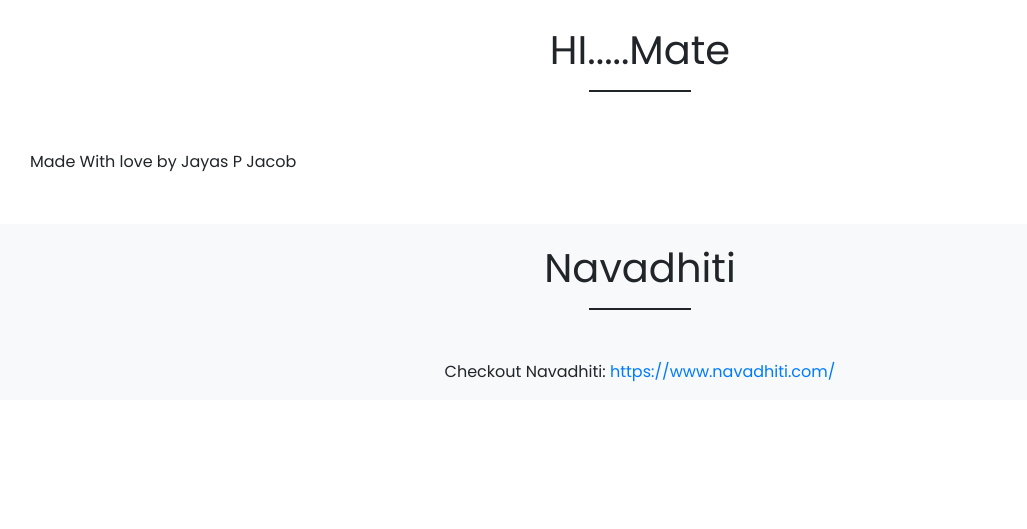
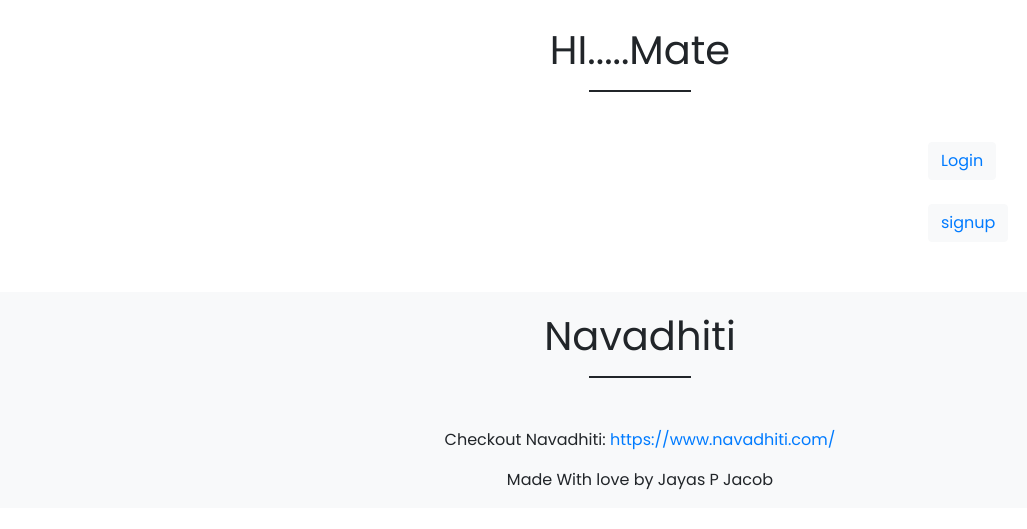
Before and after one commit to jayasjacob/Navadhiti_note_App, a Django app: template accounts/templates/index.html in a window 1280 px wide. Shown: the part 56-585 px from the top of the page, without its empty margins (0-1027 px from the left). Run offline with Django 3.2, Linux system fonts and the light colour scheme; the template is opened without the code that fills it, so the values that code supplies are empty; some libraries are stand-ins or nearby versions.

Commit message:
Login and signup

```diff
--- a/accounts/templates/index.html
+++ b/accounts/templates/index.html
@@ -12,10 +12,14 @@
     </div>
     <div class="col-6 col-md-3 col-lg-3">
 
-            <h4></h4>
-            <p>
-                Made With love by Jayas P Jacob
-            </p>
+           <div style="
+    margin-left: 898px;
+">
+           <button type="button"  class="btn btn-light"><a href="{% url 'login'%}">Login</a></button><br>
+               <br>
+        <button type="button"  class="btn btn-light"><a href="{% url 'signup'%}">signup</a></button><br>
+               </div>
+
         </div>
     </div>
 </div>
@@ -32,7 +36,10 @@
         <div class="col">
             <p>
                Checkout Navadhiti: <a href="https://www.navadhiti.com/" target="_blank">https://www.navadhiti.com/</a>
-            </p>
+
+            <p>
+                Made With love by Jayas P Jacob
+            </p> </p>
         </div>
     </div>
 </div>
```
Also changed, not shown: db.sqlite3.
